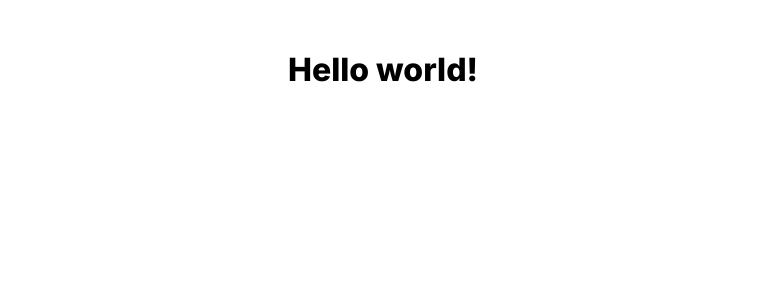
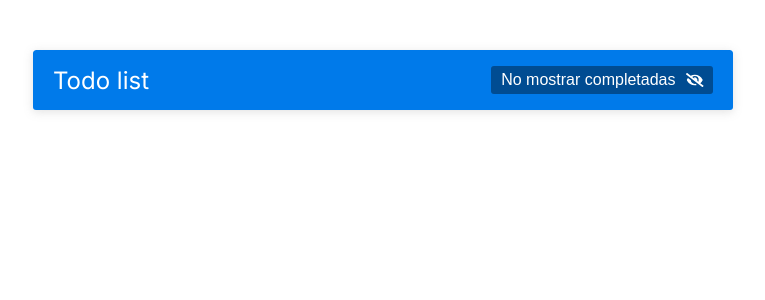
Before and after one commit to EduardoUDG/React_todo-list, a React (Create React App) app: page / in a window 1280 px wide. Shown: the top 300 px of the page, without its empty margins (257-1022 px from the left). Built offline with nearby package versions, Linux system fonts and the light colour scheme.

Commit message:
create - Header component about the app

```diff
--- a/package.json
+++ b/package.json
@@ -3,12 +3,15 @@
   "version": "0.1.0",
   "private": true,
   "dependencies": {
+    "@fortawesome/fontawesome-svg-core": "^1.2.36",
+    "@fortawesome/free-solid-svg-icons": "^5.15.4",
+    "@fortawesome/react-fontawesome": "^0.1.16",
     "@testing-library/jest-dom": "^5.16.1",
     "@testing-library/react": "^12.1.2",
     "@testing-library/user-event": "^13.5.0",
     "react": "^17.0.2",
     "react-dom": "^17.0.2",
-    "react-scripts": "5.0.0",
+    "react-scripts": "^5.0.0",
     "web-vitals": "^2.1.2"
   },
   "scripts": {
--- a/public/index.html
+++ b/public/index.html
@@ -10,34 +10,13 @@
       content="Web site created using create-react-app"
     />
     <link rel="apple-touch-icon" href="%PUBLIC_URL%/logo192.png" />
-    <!--
-      manifest.json provides metadata used when your web app is installed on a
-      user's mobile device or desktop. See https://developers.google.com/web/fundamentals/web-app-manifest/
-    -->
     <link rel="manifest" href="%PUBLIC_URL%/manifest.json" />
-    <!--
-      Notice the use of %PUBLIC_URL% in the tags above.
-      It will be replaced with the URL of the `public` folder during the build.
-      Only files inside the `public` folder can be referenced from the HTML.
-
-      Unlike "/favicon.ico" or "favicon.ico", "%PUBLIC_URL%/favicon.ico" will
-      work correctly both with client-side routing and a non-root public URL.
-      Learn how to configure a non-root public URL by running `npm run build`.
-    -->
     <title>React App</title>
   </head>
   <body>
-    <noscript>You need to enable JavaScript to run this app.</noscript>
+
     <div id="root"></div>
-    <!--
-      This HTML file is a template.
-      If you open it directly in the browser, you will see an empty page.
 
-      You can add webfonts, meta tags, or analytics to this file.
-      The build step will place the bundled scripts into the <body> tag.
 
-      To begin the development, run `npm start` or `yarn start`.
-      To create a production bundle, use `npm run build` or `yarn build`.
-    -->
   </body>
 </html>
--- a/src/App.js
+++ b/src/App.js
@@ -1,10 +1,12 @@
 import './App.css';
+import Header from './components/Header';
+
 
 const App = () => {
   return (
-    <>
-      <h1>Hello world!</h1>
-    </>
+    <div className='contenedor'>
+      <Header/>
+    </div>
   );
 }
 
--- /dev/null
+++ b/src/components/Header.js
@@ -0,0 +1,18 @@
+import React from 'react';
+import { FontAwesomeIcon } from '@fortawesome/react-fontawesome'
+import { faEyeSlash }      from '@fortawesome/free-solid-svg-icons'
+
+
+const Header = () => {
+    return (
+      <header className='header'>
+          <h1 className='header__titulo'>Todo list</h1>
+          <button className='header__boton'>
+            No mostrar completadas
+            <FontAwesomeIcon icon={faEyeSlash} className='header__icono-boton'/>
+          </button>
+      </header>
+    );
+}
+
+export default Header;
```
Also changed, not shown: 1 other file (tests, documents, lock files or other folders).
